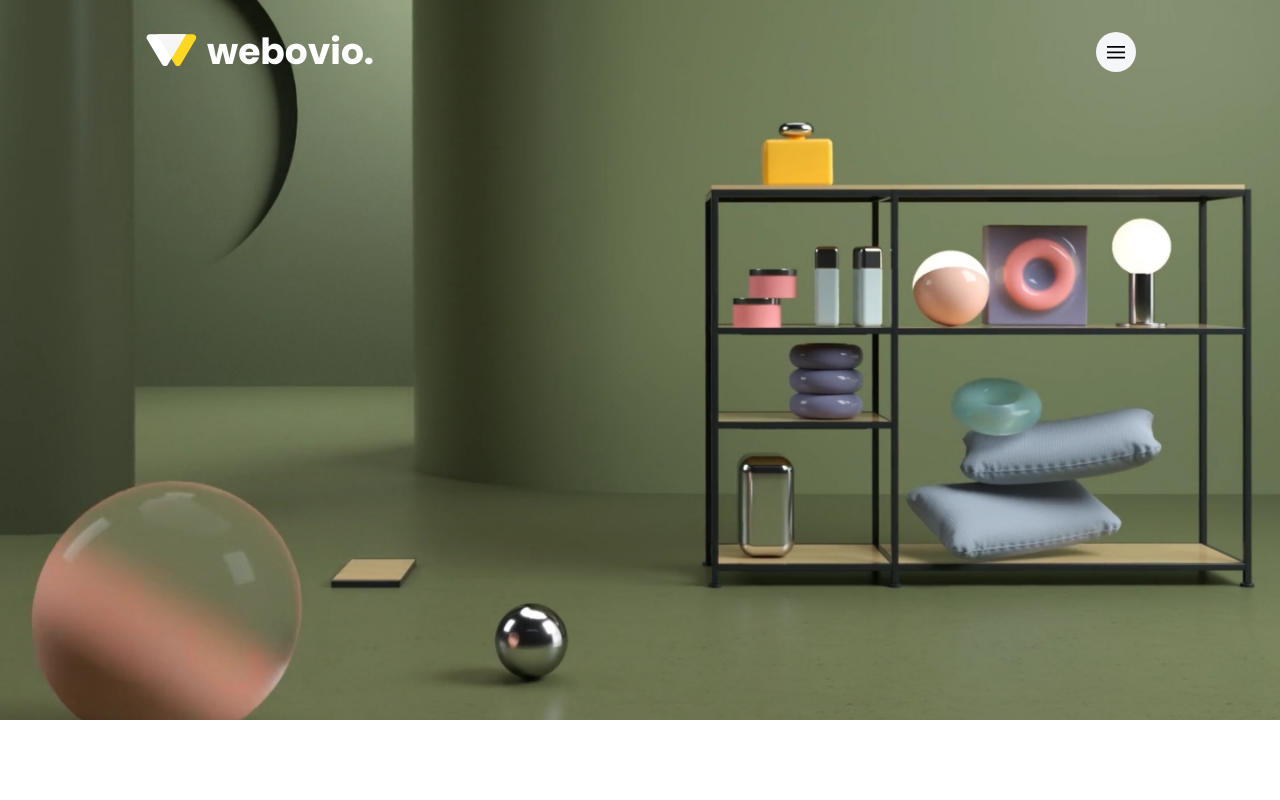
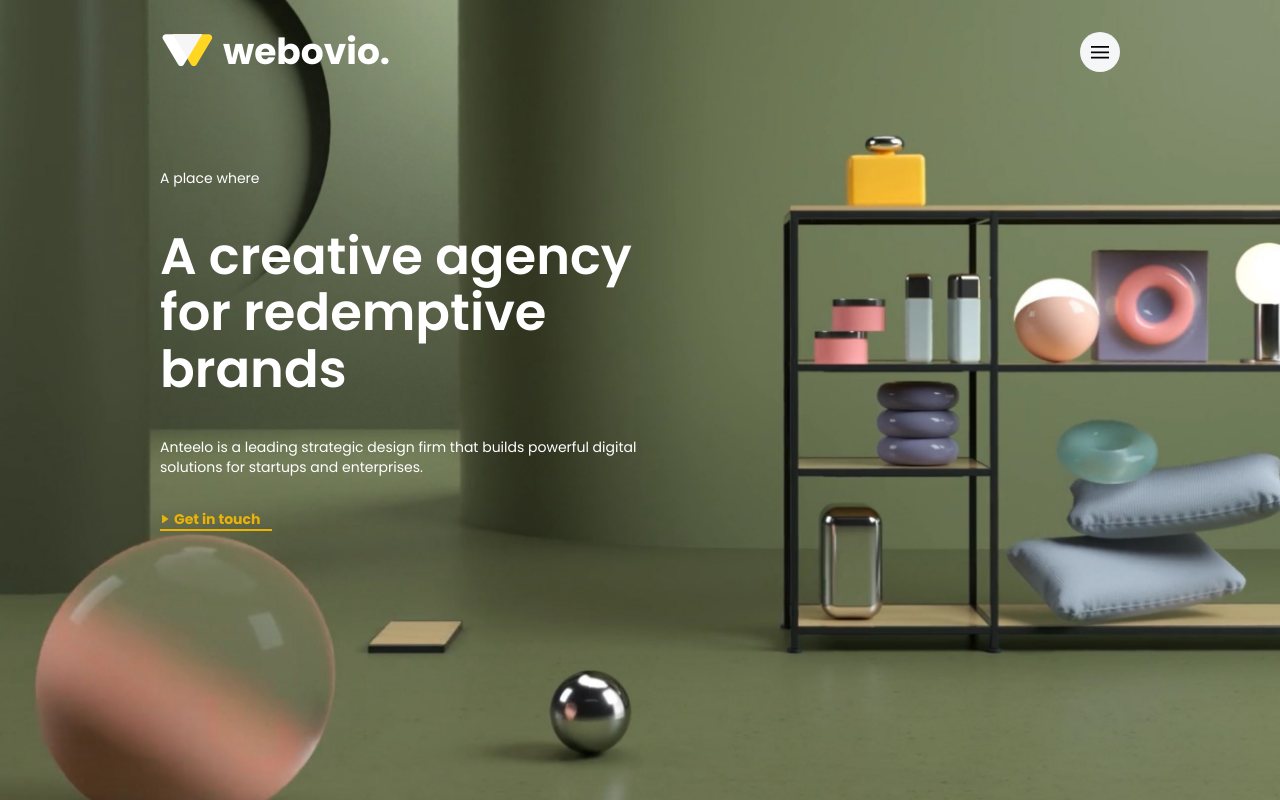
Before and after one commit to rashedsabbir/Figma-to-React-HTML-Practice, a React (Vite) app in the folder React/Webovio/: page / in a window 1280 px wide. Built offline with nearby package versions, Linux system fonts and the light colour scheme.

Commit message:
header completed of webovio

```diff
--- a/React/Webovio/src/App.css
+++ b/React/Webovio/src/App.css
@@ -36,3 +36,7 @@
 .read-the-docs {
   color: #888;
 }
+
+.nav-pic {
+  background-image: url(./assets/slider-1.jpg);
+}
--- a/React/Webovio/src/App.jsx
+++ b/React/Webovio/src/App.jsx
@@ -1,4 +1,5 @@
 import Header from "./components/Header/Header";
+import "./App.css";
 
 function App() {
   return (
--- a/React/Webovio/src/components/Header/Header.jsx
+++ b/React/Webovio/src/components/Header/Header.jsx
@@ -1,12 +1,34 @@
 import Navbar from "../shared/navbar/navbar";
 const Header = () => {
   return (
-    <div>
-      <div className="absolute flex flex-row justify-between w-full">
+    <div class=" nav-pic bg-cover  h-screen">
+      <div className=" flex flex-row justify-between w-full py-8 px-40">
         <Navbar />
       </div>
-
-      <img src="/src/assets/slider-1.jpg" alt=""></img>
+      <div className=" px-40 text-white">
+        <h6 className="text-sm pt-16 pb-10">A place where </h6>
+        <h1 className="font-semibold pb-10">
+          A creative agency <br /> for redemptive <br /> brands
+        </h1>
+        <h6 className="text-sm pb-8">
+          Anteelo is a leading strategic design firm that builds powerful
+          digital <br /> solutions for startups and enterprises.
+        </h6>
+        <h6 className="">
+          <a className="flex flex-row gap-1 items-center border-b-2 w-28 border-yellow-500  text-sm font-bold text-yellow-500 hover:text-yellow-500 cursor-pointer">
+            <svg
+              fill="#eab308"
+              width="10px"
+              height="10px"
+              viewBox="0 0 24 24"
+              xmlns="http://www.w3.org/2000/svg"
+            >
+              <path d="M5.536 21.886a1.004 1.004 0 0 0 1.033-.064l13-9a1 1 0 0 0 0-1.644l-13-9A1 1 0 0 0 5 3v18a1 1 0 0 0 .536.886z" />
+            </svg>
+            Get in touch
+          </a>
+        </h6>
+      </div>
     </div>
   );
 };
--- a/React/Webovio/src/components/shared/navbar/navbar.jsx
+++ b/React/Webovio/src/components/shared/navbar/navbar.jsx
@@ -2,7 +2,7 @@ import React from "react";
 
 const navbar = () => {
   return (
-    <div className="navbar bg-transparent flex flex-row justify-between w-full my-8 mx-36">
+    <div className="navbar bg-transparent flex flex-row justify-between w-full ">
       <div className="flex flex-row justify-center items-center ">
         <svg
           width="55"
```
